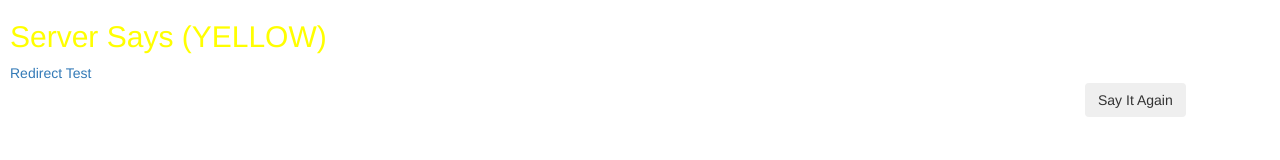
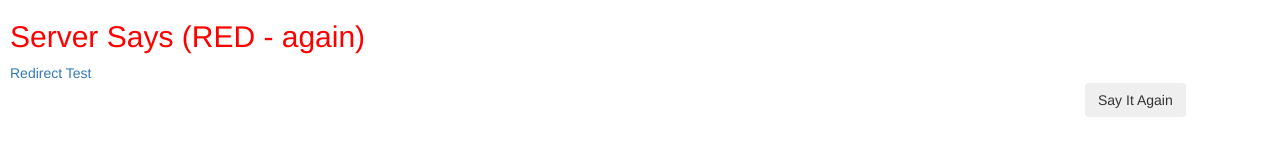
Before and after one commit to PeterJausovec/servicea, a website: page public/index.html in a window 1280 px wide. Drawn offline with nearby package versions, Linux system fonts and the light colour scheme; some packages are replaced by stand-ins of ours; no server answers.

Commit message:
change to red

```diff
--- a/public/index.html
+++ b/public/index.html
@@ -13,7 +13,7 @@
 
 <body style="margin-left:10px; margin-right:10px;">
     <div ng-controller="MainController">
-        <h2 style="color: yellow;">Server Says (YELLOW)</h2>
+        <h2 style="color: red;">Server Says (RED - again)</h2>
         <a href='/myroute'>Redirect Test</a>
 
         <div class="row">
```
